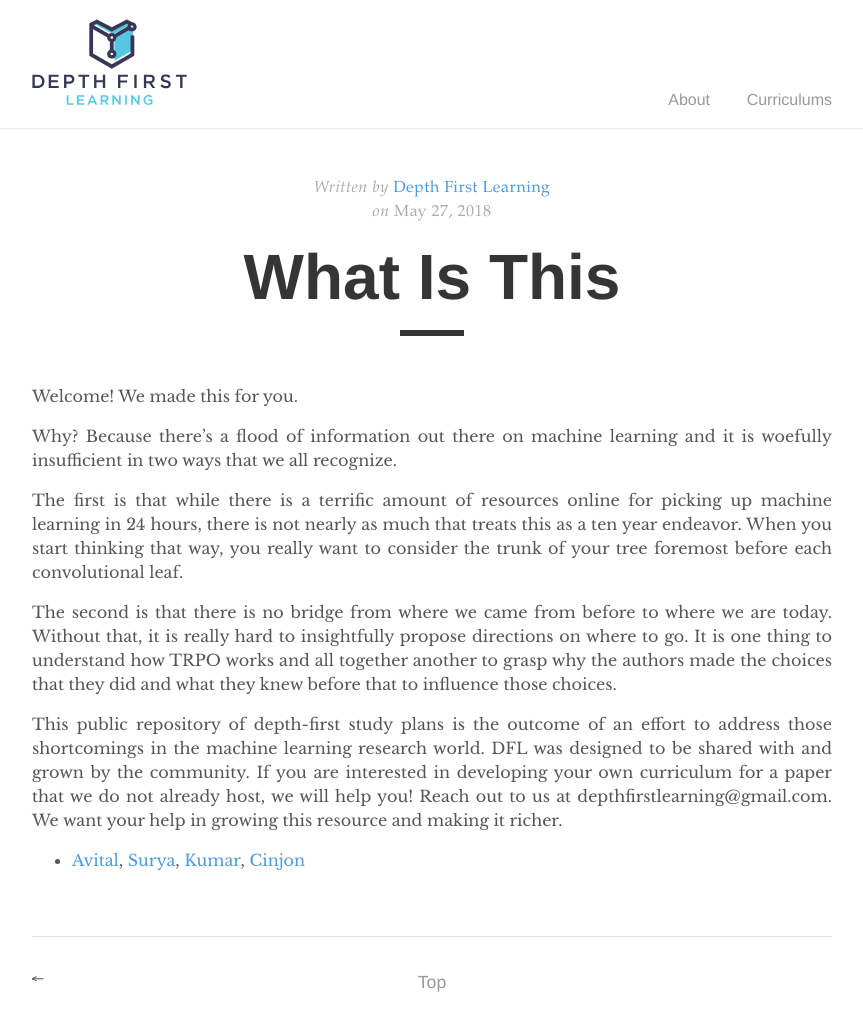
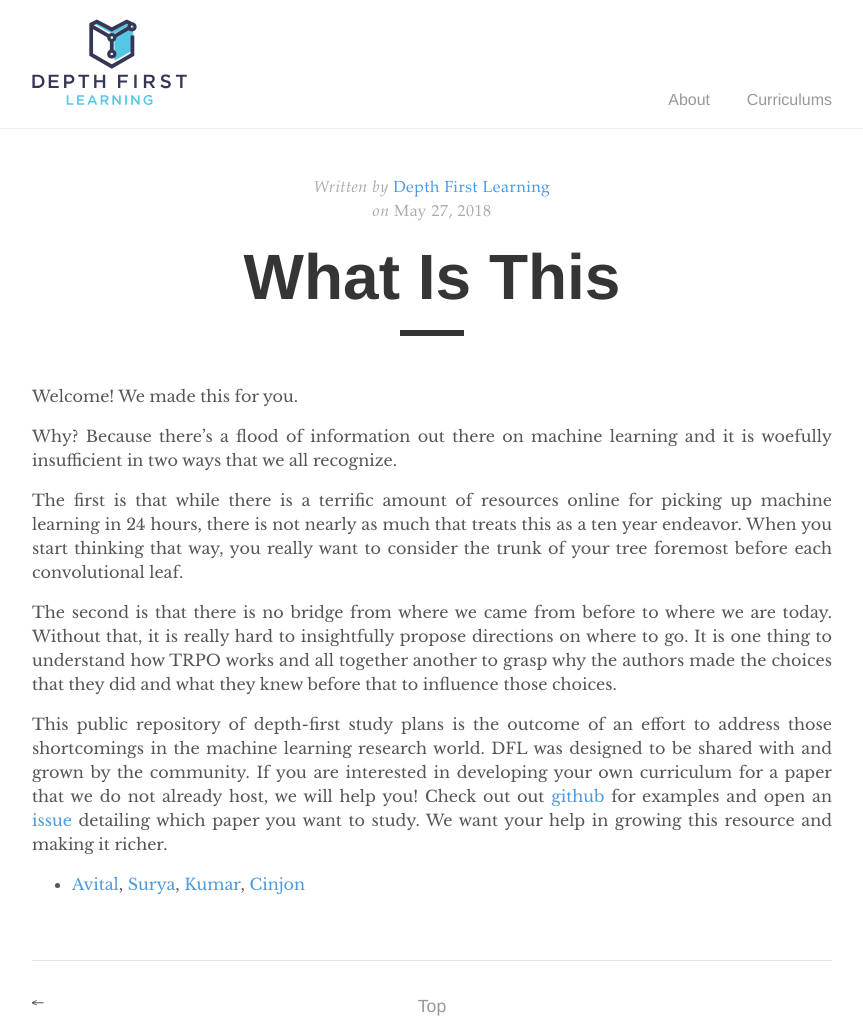
Before and after one commit to depthfirstlearning/depthfirstlearning.com, a Jekyll site: the page built from _posts/2018-05-27-What-This-Is.markdown, in a window 1280 px wide. Shown: the whole page, without its empty margins (208-1071 px from the left). Built offline with Jekyll 4.4.1, drawn with Linux system fonts in a browser that asks for light colours; before the commit the page ends 996 px from its top, so only the background shows below that.

Commit message:
also add the github links to the What Is THis post.

```diff
--- a/_posts/2018-05-27-What-This-Is.markdown
+++ b/_posts/2018-05-27-What-This-Is.markdown
@@ -26,10 +26,12 @@
 
 This public repository of depth-first study plans is the outcome of an effort to
 address those shortcomings in the machine learning research world. DFL was
-designed to be shared with and grown by the community. If you are interested in
-developing your own curriculum for a paper that we do not already host, we will
-help you! Reach out to us at depthfirstlearning@gmail.com. We want your help in
-growing this resource and making it richer.
+designed to be shared with and grown by the community. If you are interested in developing your own
+curriculum for a paper that we do not already host, we will help you! Check out out
+<a href="https://github.com/depthfirstlearning/depthfirstlearning.com#contributing">github</a>
+for examples and open an <a href="https://github.com/depthfirstlearning/depthfirstlearning.com/issues">issue</a>
+detailing which paper you want to study. We want your help in growing this resource
+and making it richer.
 
 - <a href="{{site["avital"].web}}">Avital</a>, <a href="{{site["surya"].web}}">Surya</a>,
 <a href="{{site["krishna"].web}}">Kumar</a>, <a href="{{site["cinjon"].web}}">Cinjon</a>
```
Also changed, not shown: 2 other files.
